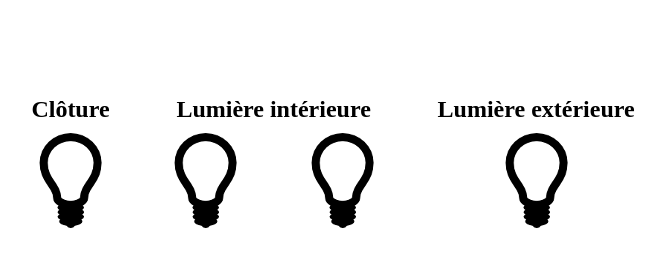
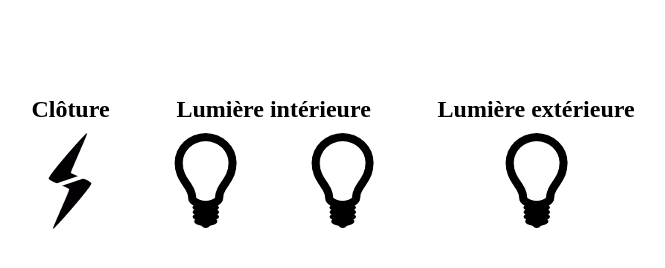
Before and after one commit to tartopum/fence, a plain HTML site: page templates/index.html in a window 1280 px wide. Shown: the whole page, without its empty margins (307-972 px from the left). Drawn offline with Linux system fonts and the light colour scheme; no server answers.

Commit message:
Change icon for fence

```diff
--- a/static/fence.js
+++ b/static/fence.js
@@ -1,17 +1,32 @@
 $(document).ready(function() {
+    var ids = {
+        fence: {
+            iconPrefix: "current_"
+        },
+        light_in1: {
+            iconPrefix: "light_"
+        },
+        light_in2: {
+            iconPrefix: "light_"
+        },
+        light_out: {
+            iconPrefix: "light_"
+        },
+    };
+
     function displayError(xhr) {
         alert("Error: " + xhr.responseText);
     }
 
-    function getImageUrl(suffix) {
-        return "/static/" + suffix;
+    function getImageUrl(id, suffix) {
+        return "/static/" + ids[id].iconPrefix + suffix;
     }
 
     function stateUpdated(id, state) {
         if (state) {
-            $("#" + id + " img").attr("src", getImageUrl("light_on.png"));
+            $("#" + id + " img").attr("src", getImageUrl(id, "on.png"));
         } else {
-            $("#" + id + " img").attr("src", getImageUrl("light_off.png"));
+            $("#" + id + " img").attr("src", getImageUrl(id, "off.png"));
         }
         $("#loader").css("visibility", "hidden");
     }
@@ -24,8 +39,7 @@ $(document).ready(function() {
         .fail(displayError);
     }
 
-    var ids = ["fence", "light_in1", "light_in2", "light_out"];
-    for(let id of ids) {
+    for(let id in ids) {
         $("#" + id).click(function() {
             switchState(id);
         });
--- a/templates/index.html
+++ b/templates/index.html
@@ -14,7 +14,7 @@
         <div class="group">
             <h2>Clôture</h2>
             <a href="#" id="fence">
-                <img src="/static/light_off.png" />
+                <img src="/static/current_off.png" />
             </a>
         </div>
 
```
Also changed, not shown: static/current_off.png (added), static/current_on.png (added).
